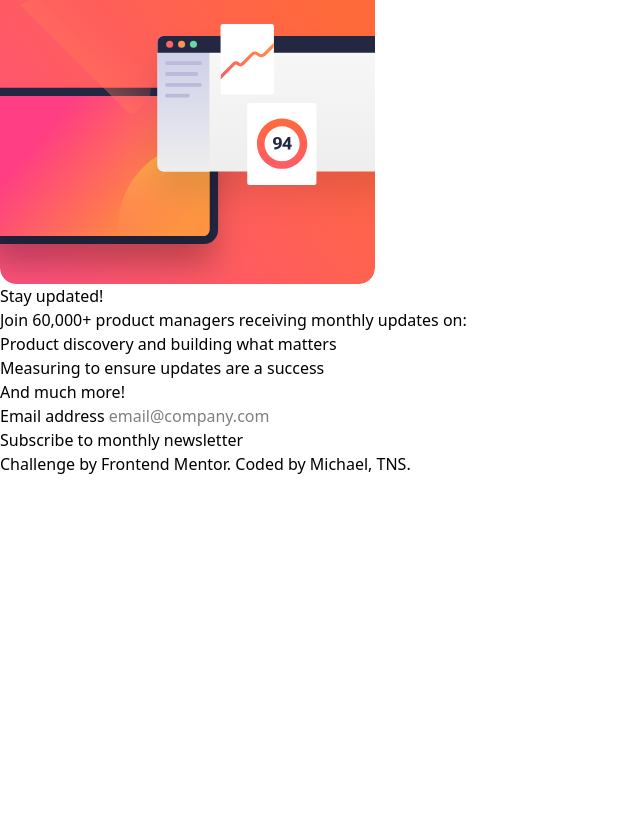
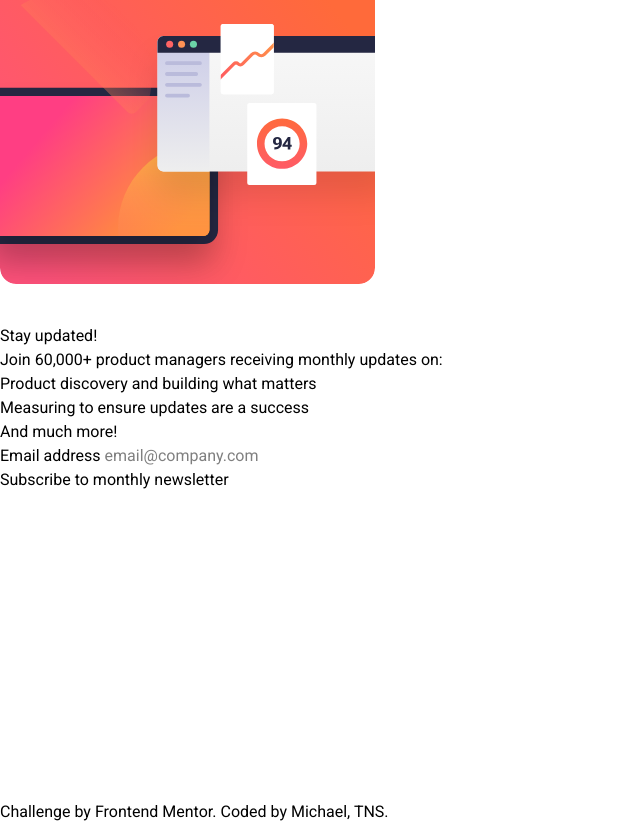
Before and after one commit to Networksentinel/FEM-Challenge---Newsletter-sign-up-form, a website built with Vite: page index.html in a window 1280 px wide. Shown: the whole page, without its empty margins (0-640 px from the left). Before the commit the page ends 800 px from the top, so only its background shows below. Built offline with nearby package versions, Linux system fonts and the light colour scheme.

Commit message:
feat: flex layour for <body> and app-wrapper

```diff
--- a/index.html
+++ b/index.html
@@ -15,9 +15,14 @@
 
   <title>Frontend Mentor | Newsletter sign-up form with success message</title>
 </head>
-<body>
 
-  <div class="app-wrapper">
+<body class="text-preset-2regular bg-white">
+
+  <div class="app-wrapper
+      min-h-screen
+      flex flex-col gap-10
+
+  ">
     <header>
       <img src="/images/illustration-sign-up-mobile.svg" alt="">
     </header>
@@ -45,22 +50,6 @@
     </main>
   </div>
 
-
-
-
-
-
-  <!-- Success message
-
-  Thanks for subscribing!
-
-  A confirmation email has been sent to ash@loremcompany.com.
-  Please open it and click the button inside to confirm your subscription.
-
-  Dismiss message
-
-   -->
-
   <footer class="attribution">
     <span>Challenge by <a href="https://www.frontendmentor.io?ref=challenge" target="_blank">Frontend Mentor.</a></span>
     <span>Coded by <a href="#">Michael, TNS.</a></span>
@@ -70,3 +59,15 @@
 
 </body>
 </html>
+
+
+<!-- Success message
+
+Thanks for subscribing!
+
+A confirmation email has been sent to ash@loremcompany.com.
+Please open it and click the button inside to confirm your subscription.
+
+Dismiss message
+
+  -->
```
